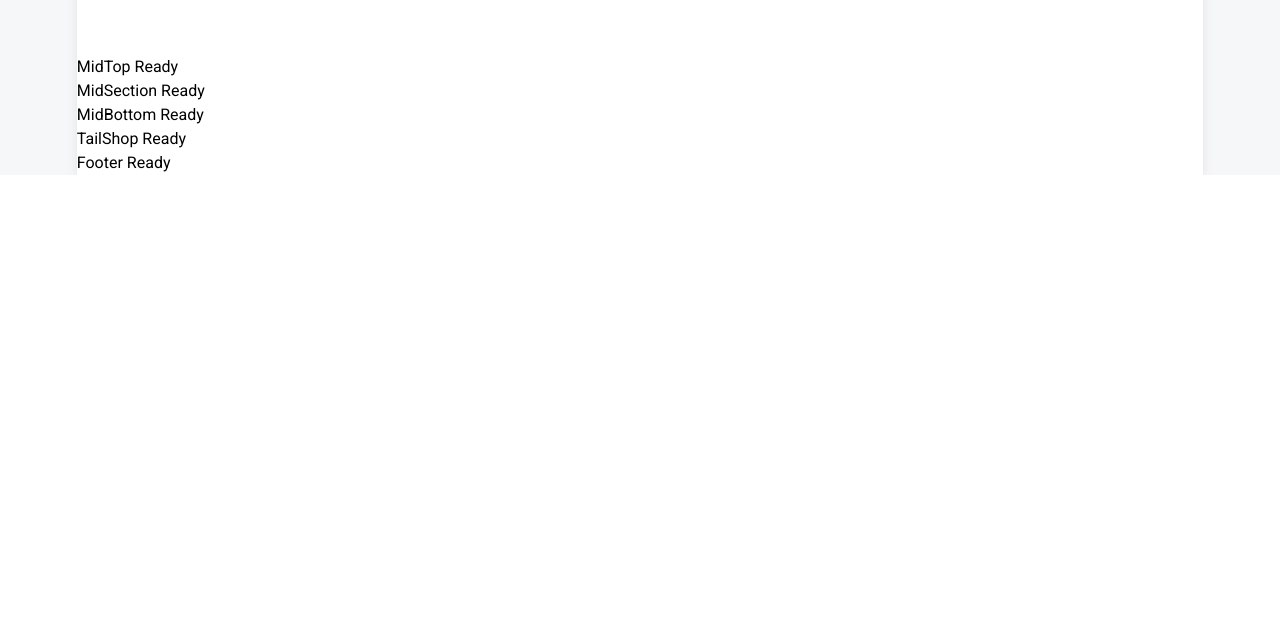
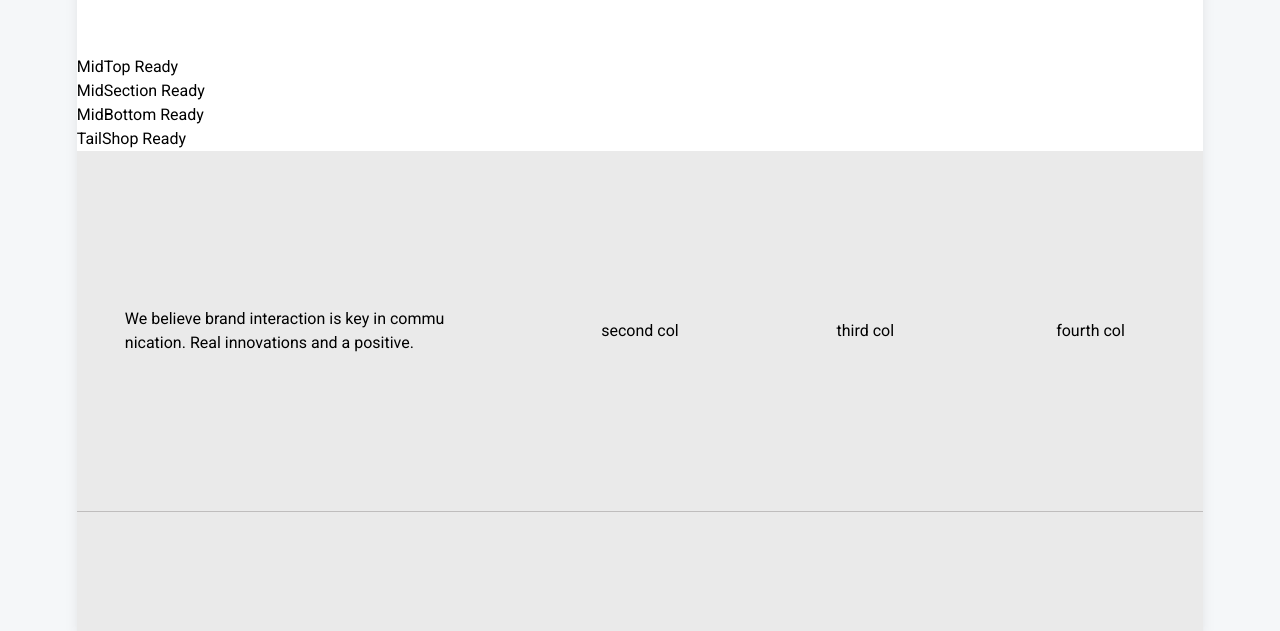
Before and after one commit to IsaacDarko/crowncitystore, a Vue app in the folder client/: page / in a window 1280 px wide. Shown: the part 1865-2496 px from the top of the page. Before the commit the page ends 2040 px from the top, so only its background shows below. Built offline with nearby package versions, Linux system fonts and the light colour scheme.

Commit message:
basic structure of footer done

```diff
--- a/client/src/components/Footer.vue
+++ b/client/src/components/Footer.vue
@@ -1,13 +1,110 @@
 <template>
-    <div>
-        <h1>Footer Ready</h1>
+
+    <div class="footer bg-storm-gray">
+
+        <div class="footer-body">
+
+            <div class="socials">
+                <img src="" alt="">
+                <p>
+                    We believe brand interaction is key in
+                    commu nication. Real innovations and
+                    a positive.
+                </p>
+            </div>
+
+            <div class="about">
+                <h1>second col</h1>
+            </div>
+
+            <div class="company">
+                <h1>third col</h1>
+            </div>
+
+            <div class="contacts">
+                <h1>fourth col</h1>
+            </div>
+
+        </div>
+
+        <hr class="divider">
+
+        <div class="footer-base">
+
+            <div>
+
+            </div>
+
+            <div>
+
+            </div>
+
+        </div>
+
     </div>
+
 </template>
 
 <script setup>
 
 </script>
 
-<style lang="scss" scoped>
+<style lang="css" scoped>
+    .footer{
+        width: 100%;
+        height: 30rem;
+    }
+
+    .footer-body{
+        height: 75%;
+        display: flex;
+        flex: 1;
+        flex-direction: row;
+        justify-content: flex-start;
+    }
+
+    .socials{
+        width: 40%;
+        display: flex;
+        justify-content: center;
+        align-items: center;
+        flex-direction: column;
+        padding:1rem 3rem;
+    }
+
+    .about{
+        width: 20%;
+        display: flex;
+        justify-content: center;
+        align-items: center;
+        flex-direction: column;
+        padding:1rem 2rem;
+    }
+
+    .company{
+        width: 20%;
+        display: flex;
+        justify-content: center;
+        align-items: center;
+        flex-direction: column;
+        padding:1rem 2rem;
+    }
+
+    .contacts{
+        width: 20%;
+        display: flex;
+        justify-content: center;
+        align-items: center;
+        flex-direction: column;
+        padding:1rem 2rem;
+    }
+
+    .divider{
+        border-color: rgb(191, 189, 189);
+    }
+
+    .footer-base{
+
+    }
 
 </style>
--- a/client/tailwind.config.js
+++ b/client/tailwind.config.js
@@ -7,7 +7,8 @@ module.exports = {
         "dawn-blue":"#88c2dd",
         "dusk-pink":"#ff97b6",
         "gray-baft":"#f5f7f9",
-        "glossy-white": "#fffdfa"
+        "glossy-white": "#fffdfa",
+        "storm-gray":"#eaeaea"
       }
     },
     fontFamily: {
```
